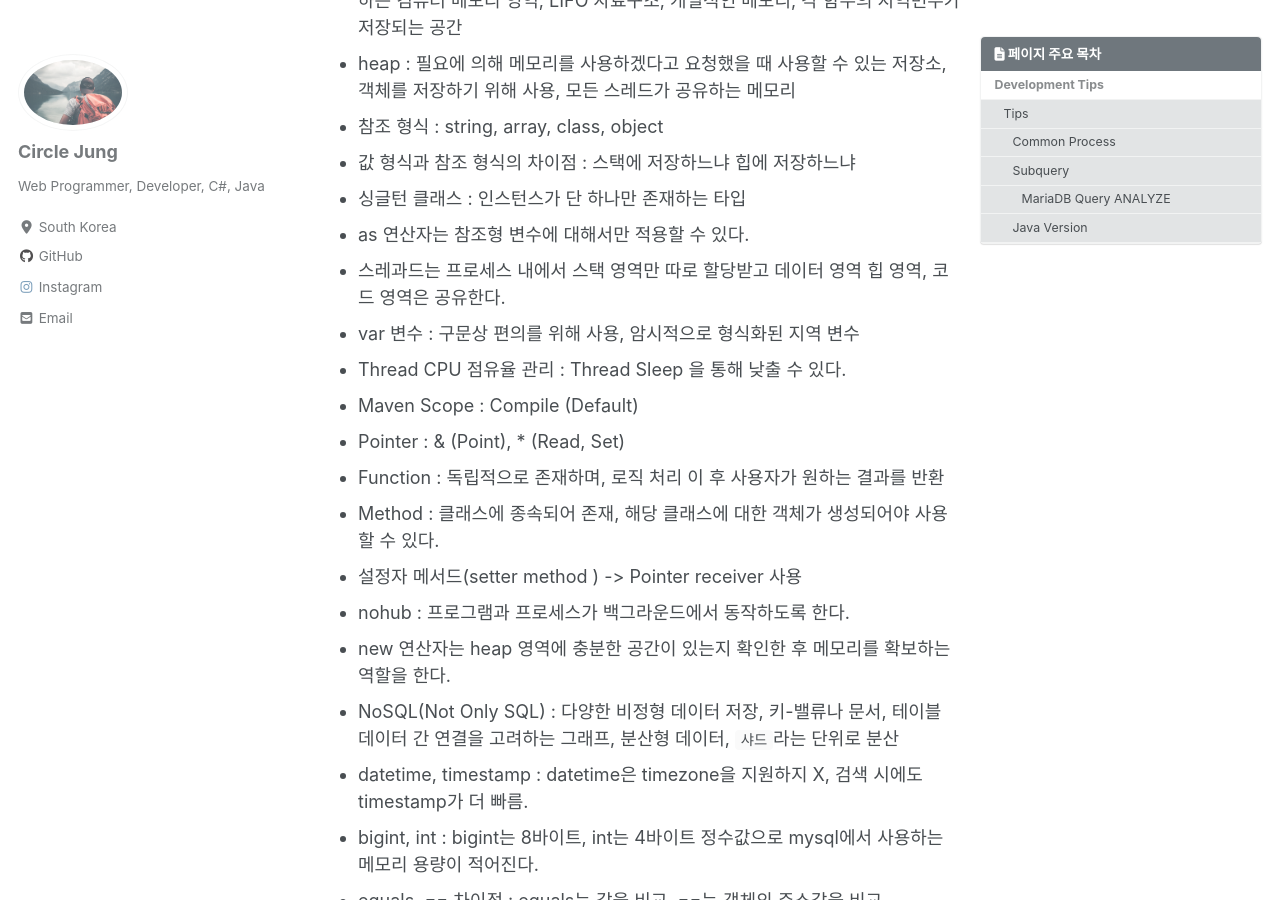
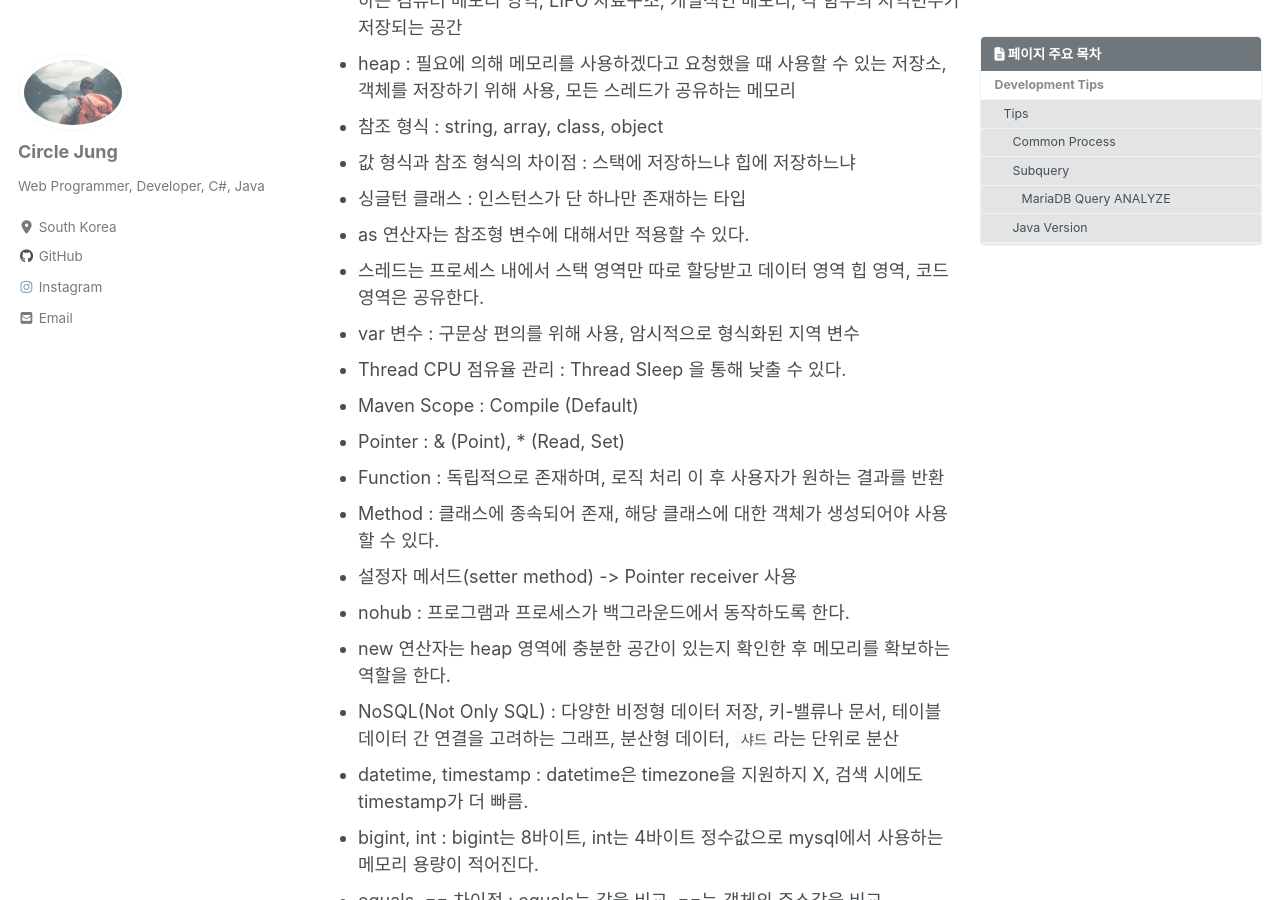
Before and after one commit to jwh0124/jwh0124.github.io, a Jekyll site: the page built from _posts/2020-05-09-development_tip.md, in a window 1280 px wide and 900 px high, scrolled down 454 px. Built offline with Jekyll 4.4.1, drawn with Linux system fonts in a browser that asks for light colours; cached includes are drawn as plain includes; nearby versions of some CDN libraries; comment, search, counter and statistics services are not loaded.

Commit message:
+ update wrong words

```diff
--- a/_posts/2020-05-09-development_tip.md
+++ b/_posts/2020-05-09-development_tip.md
@@ -26,14 +26,14 @@ last_modified_at: 2021-02-19T15:07:00+09:00
 * 값 형식과 참조 형식의 차이점 : 스택에 저장하느냐 힙에 저장하느냐
 * 싱글턴 클래스 : 인스턴스가 단 하나만 존재하는 타입
 * as 연산자는 참조형 변수에 대해서만 적용할 수 있다.
-* 스레과드는 프로세스 내에서 스택 영역만 따로 할당받고 데이터 영역 힙 영역, 코드 영역은 공유한다.
+* 스레드는 프로세스 내에서 스택 영역만 따로 할당받고 데이터 영역 힙 영역, 코드 영역은 공유한다.
 * var 변수 : 구문상 편의를 위해 사용, 암시적으로 형식화된 지역 변수
 * Thread CPU 점유율 관리 : Thread Sleep 을 통해 낮출 수 있다.
 * Maven Scope : Compile (Default)
 * Pointer : & (Point), * (Read, Set)
 * Function : 독립적으로 존재하며, 로직 처리 이 후 사용자가 원하는 결과를 반환
 * Method : 클래스에 종속되어 존재, 해당 클래스에 대한 객체가 생성되어야 사용할 수 있다.
-* 설정자 메서드(setter method ) -> Pointer receiver 사용
+* 설정자 메서드(setter method) -> Pointer receiver 사용
 * nohub : 프로그램과 프로세스가 백그라운드에서 동작하도록 한다.
 * new 연산자는 heap 영역에 충분한 공간이 있는지 확인한 후 메모리를 확보하는 역할을 한다.
 * NoSQL(Not Only SQL) : 다양한 비정형 데이터 저장, 키-밸류나 문서, 테이블 데이터 간 연결을 고려하는 그래프, 분산형 데이터, `샤드`라는 단위로 분산
```
